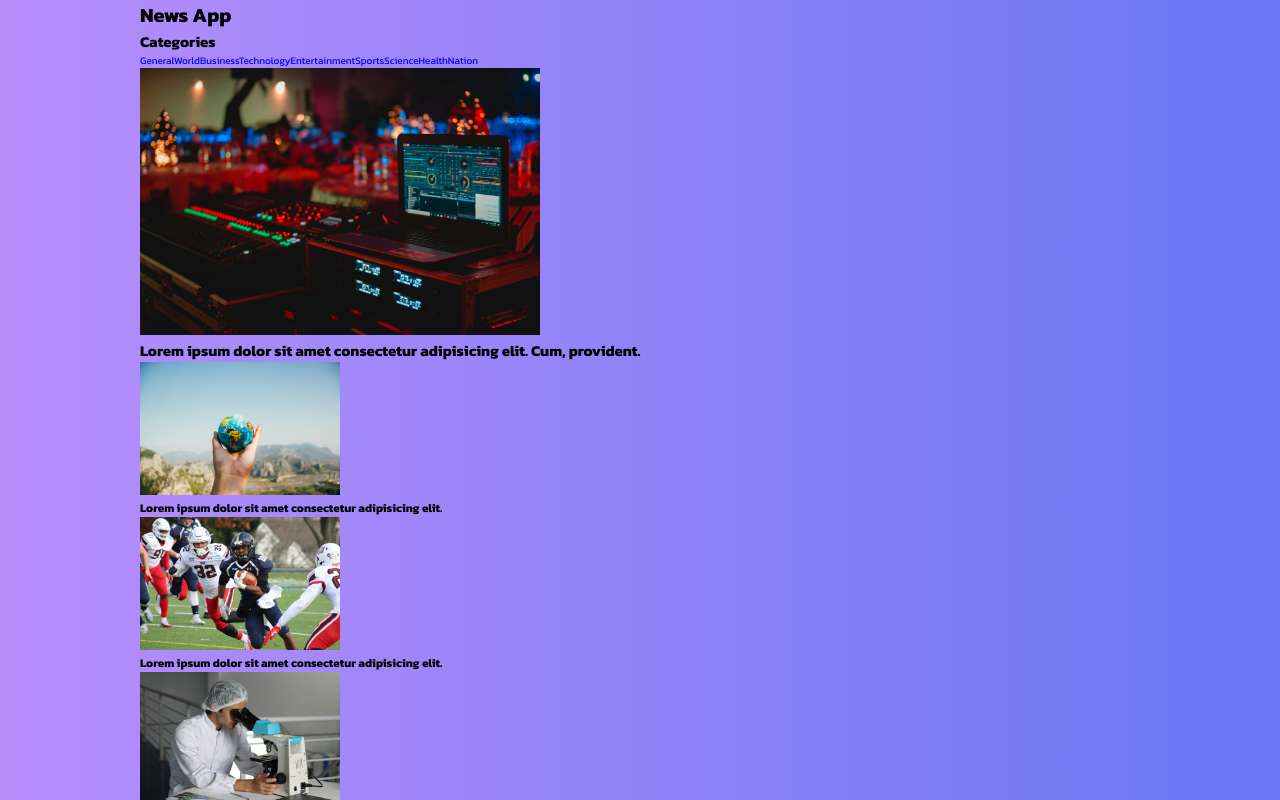
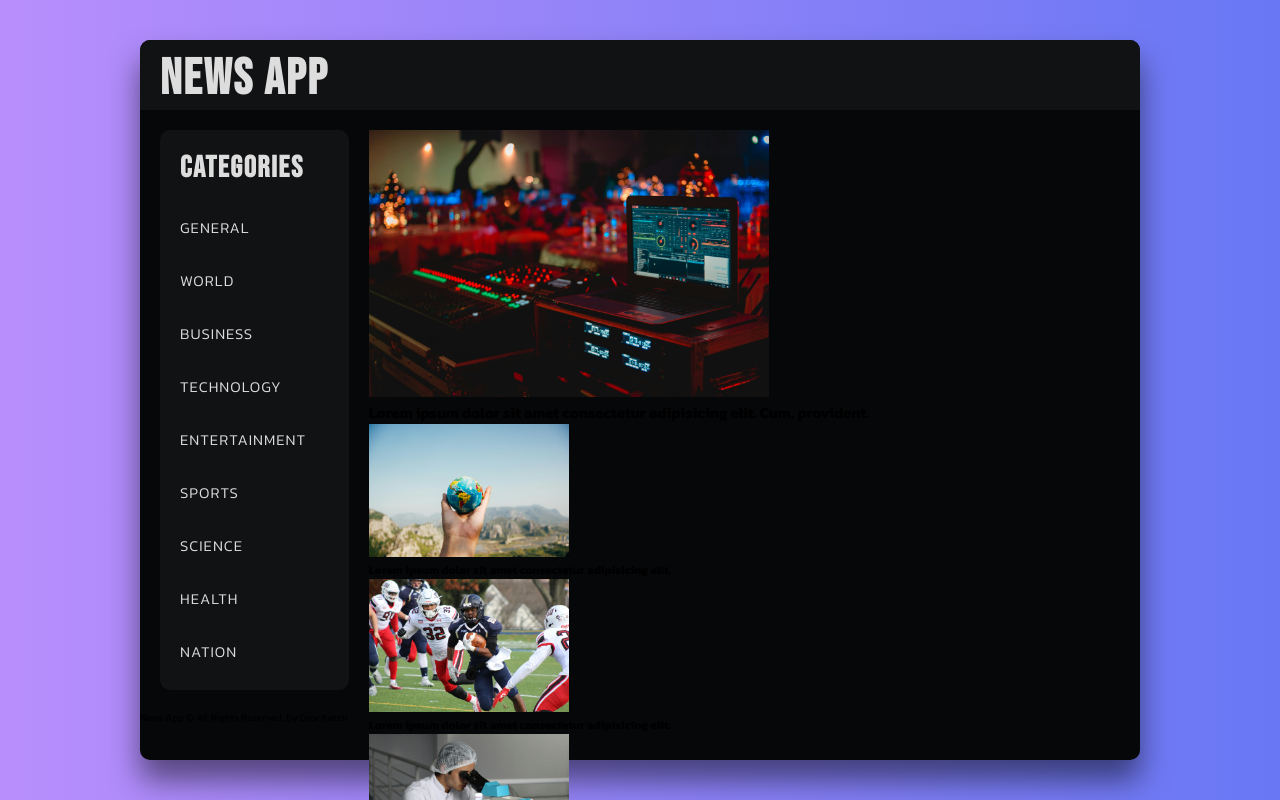
Before and after one commit to DorKatzir/news-app, a React (Vite) app: page / in a window 1280 px wide. Shown: the top 800 px of the page. Built offline with nearby package versions, Linux system fonts and the light colour scheme.

Commit message:
styling header and navbar

```diff
--- a/src/Components/News.css
+++ b/src/Components/News.css
@@ -1,7 +1,82 @@
 .news-app {
     width: clamp(35rem, 90cqi, 100rem);
+    height: 90vh;
+
+    display: flex;
+    flex-direction: column;
+    row-gap: 2rem;
+    /* justify-content: space-between; */
+
+    border-radius: 1rem;
+    background-color: #060709;
+    box-shadow: 0 2rem 3rem rgb(0 0 0 / .5);
 }
 
+.news-header{
+    width: 100%;
+    min-height: 7rem;
+    background-color: #111214;
+    border-radius: 1rem 1rem 0 0;
+
+    display: flex;
+    align-items: center;
+    justify-content: space-between;
+    padding-inline: 2rem;
+}
+
+.logo {
+    font-family: "Bebas Neue", sans-serif;
+    color: #ddd;
+    font-size: 5rem;
+    text-transform: uppercase;
+    letter-spacing: .2rem;
+    margin-block-start: .75rem;
+}
+
+.news-content {
+    display: flex;
+    column-gap: 2rem;
+    height: calc(100% - 16rem);
+    padding: 0 2rem;
+}
+
+.navbar {
+    width: 20%;
+    height: 100%;
+    background-color: #111214;
+
+    display: flex;
+    flex-direction: column;
+    row-gap: 3rem;
+    border-radius: 1rem;
+    padding: 2rem;
+}
+
+.categories {
+    display: flex;
+    flex-direction: column;
+    row-gap: 3rem;
+}
+.nav-heading {
+    font-family: "Bebas Neue", sans-serif;
+    font-size: 3rem;
+    text-transform: uppercase;
+    letter-spacing: .16rem;
+    color: #ddd;
+    /* margin-block-end: 1rem; */
+}
+
+.nav-link {
+    font-size: 1.5rem;
+    font-weight: 300;
+    color: #ddd;
+    text-transform: uppercase;
+    letter-spacing: .1rem;
+}
+
+.news-section {
+    width: 80%;
+}
 
 
 .headline img {
```
